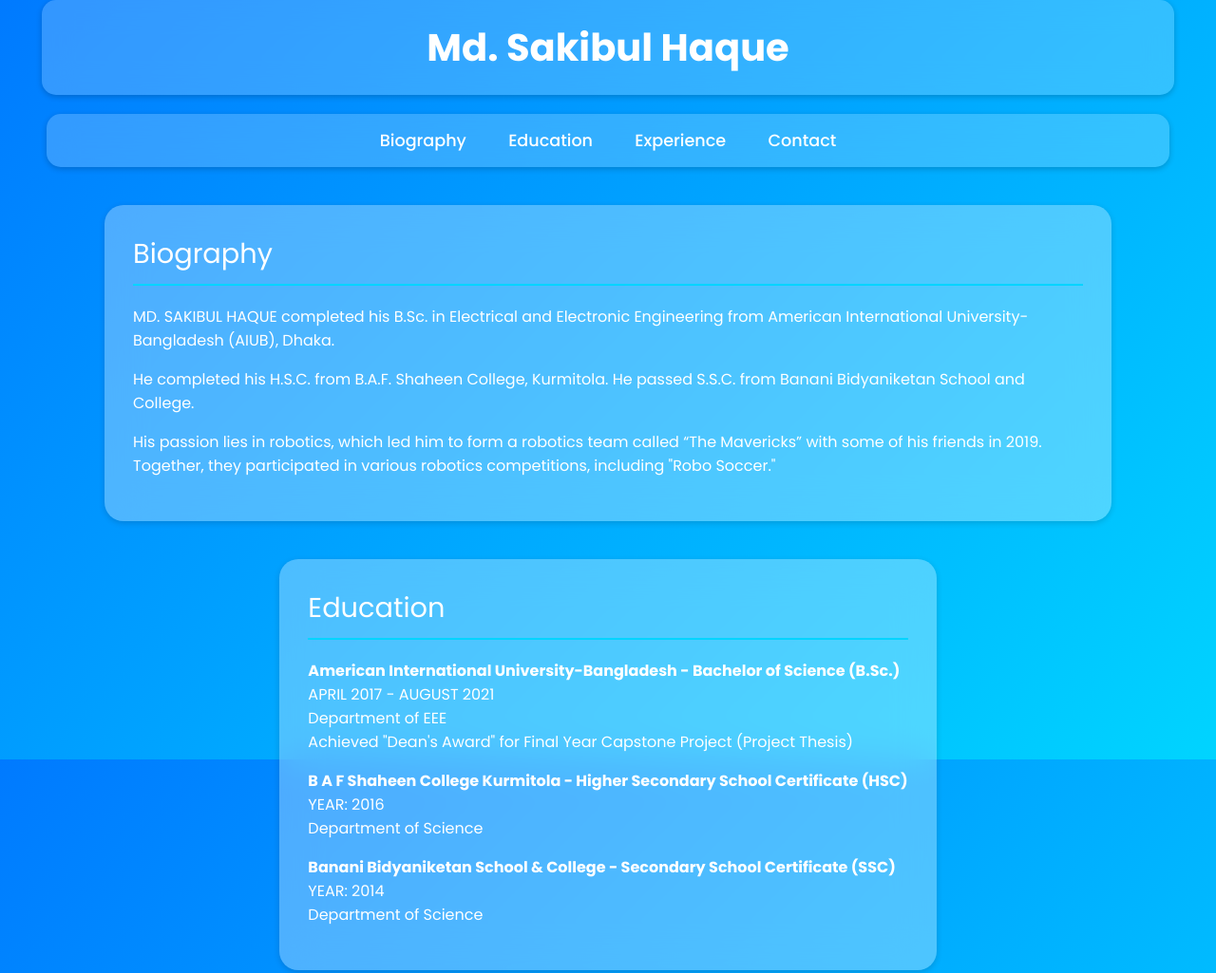
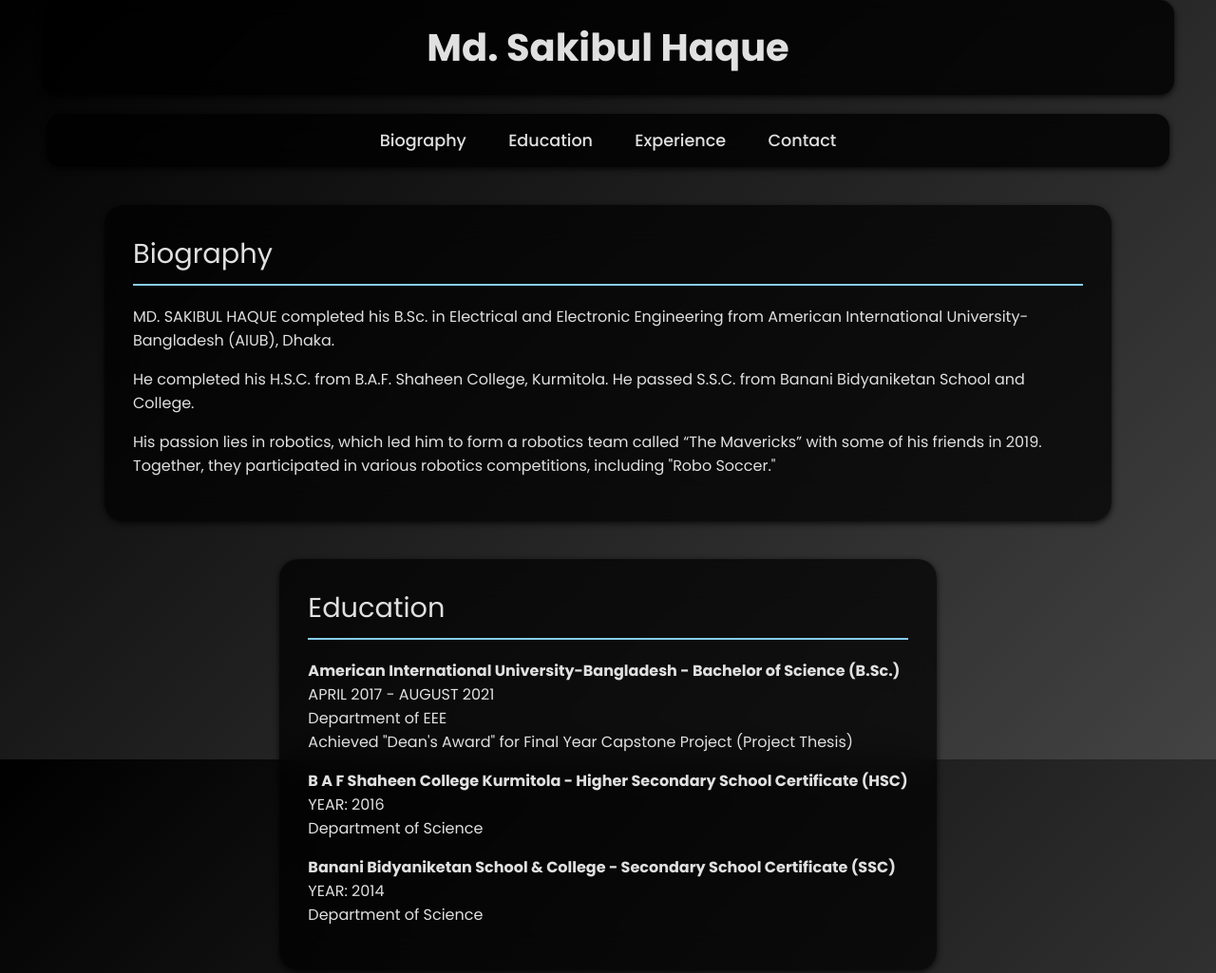
Before and after one commit to sakibulhaque30/MyWebsite, a plain HTML site: page index.html in a window 1280 px wide. Shown: the top 1025 px of the page at 95% size. Drawn offline with Linux system fonts and the light colour scheme.

Commit message:
index.html

```diff
--- a/index.html
+++ b/index.html
@@ -11,8 +11,8 @@
             margin: 0;
             padding: 0;
             font-family: 'Poppins', sans-serif;
-            color: #fff;
-            background: linear-gradient(135deg, #007aff 0%, #00d4ff 100%);
+            color: #e0e0e0;
+            background: linear-gradient(135deg, #000000 0%, #434343 100%);
             height: 100%;
         }
         body {
@@ -21,11 +21,11 @@
             min-height: 100vh;
         }
         header {
-            background: rgba(255, 255, 255, 0.2); /* Updated Glass effect */
+            background: rgba(0, 0, 0, 0.8); /* Dark Glass effect */
             padding: 20px;
             text-align: center;
-            box-shadow: 0 2px 6px rgba(0, 0, 0, 0.2);
-            backdrop-filter: blur(15px);
+            box-shadow: 0 2px 6px rgba(0, 0, 0, 0.8);
+            backdrop-filter: blur(10px);
             border-radius: 15px;
             margin-bottom: 20px;
             max-width: 1200px;
@@ -36,14 +36,14 @@
         header h1 {
             margin: 0;
             font-size: 2.5em;
-            color: #fff;
+            color: #e0e0e0;
         }
         nav {
-            background: rgba(255, 255, 255, 0.2); /* Updated Glass effect */
+            background: rgba(0, 0, 0, 0.8); /* Dark Glass effect */
             text-align: center;
             padding: 15px;
-            box-shadow: 0 2px 6px rgba(0, 0, 0, 0.2);
-            backdrop-filter: blur(15px);
+            box-shadow: 0 2px 6px rgba(0, 0, 0, 0.8);
+            backdrop-filter: blur(10px);
             border-radius: 15px;
             margin-bottom: 20px;
             max-width: 1200px;
@@ -52,7 +52,7 @@
             width: 90%;
         }
         nav a {
-            color: #fff;
+            color: #e0e0e0;
             margin: 0 20px;
             text-decoration: none;
             font-weight: 500;
@@ -60,7 +60,7 @@
             transition: color 0.3s ease;
         }
         nav a:hover {
-            color: #00d4ff;
+            color: #87CEEB; /* Sky Blue color */
         }
         main {
             flex: 1;
@@ -69,40 +69,40 @@
             align-items: center;
         }
         section {
-            background: rgba(255, 255, 255, 0.3); /* Updated Glass effect */
+            background: rgba(0, 0, 0, 0.7); /* Dark Glass effect */
             padding: 30px;
             max-width: 1000px;
             margin: 20px;
             border-radius: 20px;
-            box-shadow: 0 2px 6px rgba(0, 0, 0, 0.15);
+            box-shadow: 0 2px 6px rgba(0, 0, 0, 0.8);
             backdrop-filter: blur(20px);
-            color: #fff;
+            color: #e0e0e0;
             transition: transform 0.3s ease;
         }
         section:hover {
             transform: translateY(-5px);
         }
         .section-title {
-            border-bottom: 2px solid #00d4ff;
+            border-bottom: 2px solid #87CEEB; /* Sky Blue color */
             padding-bottom: 10px;
             margin-bottom: 20px;
             font-size: 1.8em;
-            color: #fff;
+            color: #e0e0e0;
         }
         footer {
-            background: rgba(255, 255, 255, 0.2); /* Updated Glass effect */
-            color: #fff;
+            background: rgba(0, 0, 0, 0.8); /* Dark Glass effect */
+            color: #e0e0e0;
             text-align: center;
             padding: 15px;
             position: relative;
             width: 100%;
-            box-shadow: 0 -2px 6px rgba(0, 0, 0, 0.2);
-            backdrop-filter: blur(15px);
+            box-shadow: 0 -2px 6px rgba(0, 0, 0, 0.8);
+            backdrop-filter: blur(10px);
             border-radius: 15px;
             margin-top: 20px;
         }
         .contact-info a {
-            color: #00d4ff;
+            color: #87CEEB; /* Sky Blue color */
             text-decoration: none;
         }
         .contact-info a:hover {
```
